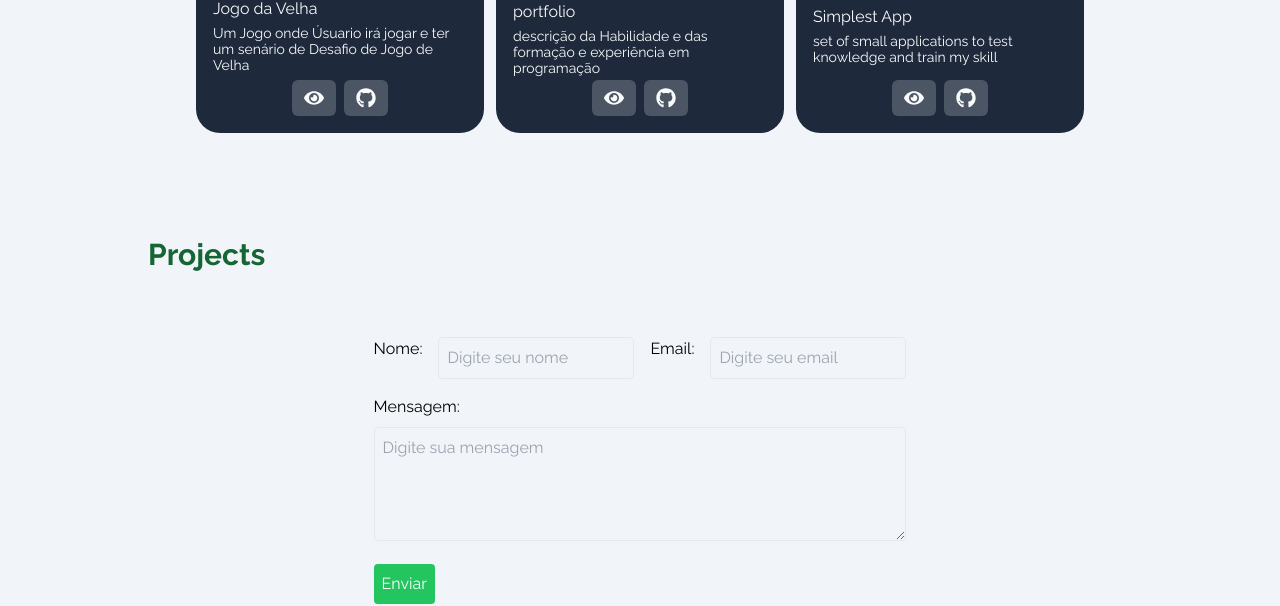
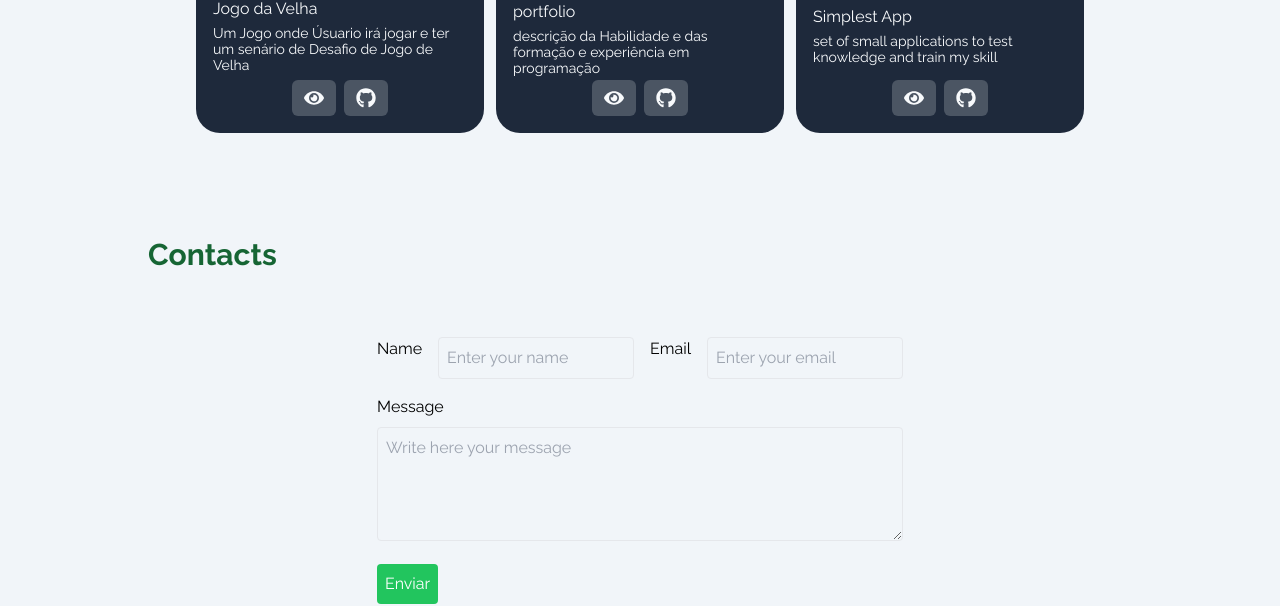
Before and after one commit to eduardojpanzo/portfolio, a Next.js app: page /en in a window 1280 px wide. Shown: the part 2695-3301 px from the top of the page. Built offline with nearby package versions, Linux system fonts and the light colour scheme.

Commit message:
chore: ajustes na tradução

```diff
--- a/messages/en.json
+++ b/messages/en.json
@@ -35,7 +35,15 @@
     "title": "Projects"
   },
   "Contacts": {
-    "title": "Contacts"
+    "title": "Contacts",
+    "form": {
+      "name": "Name",
+      "email": "Email",
+      "msg": "Message",
+      "namePl": "Enter your name",
+      "emailPl": "Enter your email",
+      "msgPl": "Write here your message"
+    }
   },
   "Footer": {
     "madeto": "Coded with 💚 by João Eduardo Panzo"
--- a/messages/pt.json
+++ b/messages/pt.json
@@ -35,7 +35,15 @@
     "title": "Projectos"
   },
   "Contacts": {
-    "title": "Contactos"
+    "title": "Contactos",
+    "form": {
+      "name": "Nome",
+      "email": "E-mail",
+      "msg": "Mensagem",
+      "namePl": "Informe o seu nome",
+      "emailPl": "Informe o seu email",
+      "msgPl": "Escreva aqui a sua mensagem"
+    }
   },
   "Footer": {
     "madeto": "Feito com 💚 por João Eduardo Panzo"
--- a/src/sections/Contacts.tsx
+++ b/src/sections/Contacts.tsx
@@ -3,48 +3,48 @@ import { SectionContainer } from "../components/SectionContsiner";
 import { Title } from "../components/Title";
 
 export function Contacts() {
-  const t = useTranslations("Projects");
+  const t = useTranslations("Contacts");
   return (
     <SectionContainer>
       <div id="contacts">
         <Title name={t("title")} />
 
         <div className="flex items-center justify-center ">
-          <form className="p-8  min-w-[320px]">
-            <div className="flex gap-4">
-              <label htmlFor="nome" className="block mb-2">
-                Nome:
+          <form className="p-8  min-w-[320px] text-left">
+            <div className="flex flex-col  gap-4 md:flex-row">
+              <label htmlFor="name" className="block mb-2">
+                {t("form.name")}
               </label>
               <input
                 type="text"
-                id="nome"
-                name="nome"
-                placeholder="Digite seu nome"
+                id="name"
+                name="name"
+                placeholder={t("form.namePl")}
                 className="w-full p-2 mb-4 border rounded bg-transparent"
                 required
               />
 
               <label htmlFor="email" className="block mb-2">
-                Email:
+                {t("form.email")}
               </label>
               <input
                 type="email"
                 id="email"
                 name="email"
-                placeholder="Digite seu email"
+                placeholder={t("form.emailPl")}
                 className="w-full p-2 mb-4 border rounded bg-transparent"
                 required
               />
             </div>
 
-            <label htmlFor="mensagem" className="block mb-2">
-              Mensagem:
+            <label htmlFor="msg" className="block mb-2">
+              {t("form.msg")}
             </label>
             <textarea
-              id="mensagem"
-              name="mensagem"
+              id="msg"
+              name="msg"
               rows={4}
-              placeholder="Digite sua mensagem"
+              placeholder={t("form.msgPl")}
               className="w-full p-2 mb-4 border rounded bg-transparent"
               required
             ></textarea>
```
